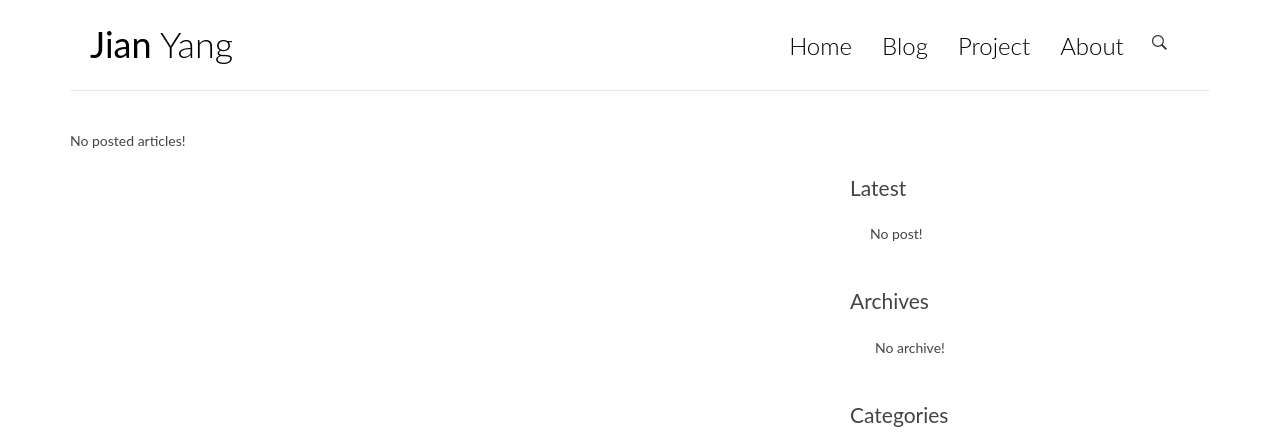
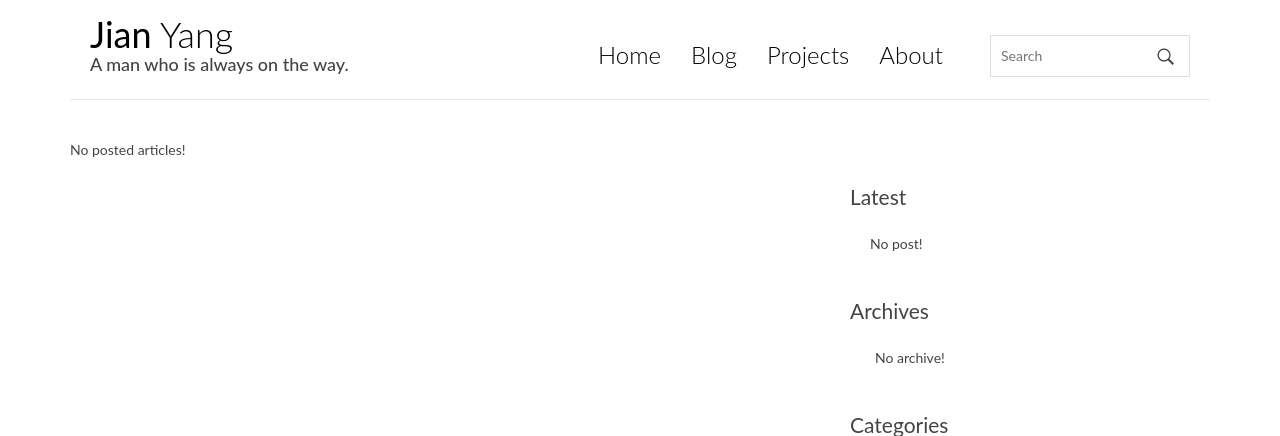
Before and after one commit to yangjufo/Personal-Website, a Django app: page / in a window 1280 px wide. Shown: the top 436 px of the page. Run offline with Django 3.2, Linux system fonts and the light colour scheme; data that the repository does not hold is empty; some libraries are stand-ins or nearby versions.

Commit message:
change the position of search input

```diff
--- a/blog/static/blog/css/custom.css
+++ b/blog/static/blog/css/custom.css
@@ -105,7 +105,7 @@ img {
 
 #site-header {
     background-color: #FFF;
-    padding: 25px 20px;
+    padding: 15px 20px;
     margin-bottom: 40px;
     border-bottom: 1px solid #e7e7e7;
 }
@@ -142,8 +142,8 @@ img {
  */
 
 .main-nav {
-    margin-top: 11px;
-    max-width: 95%;
+    margin-top: 30px;
+    max-width: 70%;
 }
 
 .main-nav a {
@@ -471,29 +471,18 @@ img {
  * 7.0 - Header Search Bar
  */
 
-#header-search-box {
-    position: absolute;
-    right: 38px;
-    top: 8px;
-}
-
 .search-form {
-    display: none;
     width: 25%;
     position: absolute;
     min-width: 200px;
-    right: -6px;
-    top: 33px;
+    right: 15px;
+    top: 20px;
+    border: 1px solid #ddd;
+    min-height: 42px;
 }
 
 #search-menu span {
     font-size: 20px;
-}
-
-#searchform {
-    position: relative;
-    border: 1px solid #ddd;
-    min-height: 42px;
 }
 
 #searchform input[type=search] {
@@ -507,8 +496,9 @@ img {
 
 #searchform button {
     position: absolute;
-    right: 6px;
-    top: 4px;
+    right: 15px;
+    top: 10px;
+    bottom: 10px;
     z-index: 999;
     background: transparent;
     border: 0;
@@ -791,21 +781,11 @@ img {
 
 @media (max-width: 991px) {
     .main-nav a {
-        margin-right: 20px;
-    }
-
-    #header-search-box {
-        position: absolute;
-        right: 20px;
+        margin-right: 10px;
     }
 }
 
 @media (max-width: 767px) {
-    #header-search-box {
-        right: 20px;
-        top: 9px;
-    }
-
     .main-nav {
         margin-top: 2px;
     }
--- a/mysite/settings.py
+++ b/mysite/settings.py
@@ -23,7 +23,7 @@ BASE_DIR = os.path.dirname(os.path.dirname(os.path.abspath(__file__)))
 SECRET_KEY = '28yoma5epbzt^4iwz7sbarp337*^p5v-^p8t2b&s!a50$y26!$'
 
 # SECURITY WARNING: don't run with debug turned on in production!
-DEBUG = False
+DEBUG = True
 
 ALLOWED_HOSTS = ['127.0.0.1', 'localhost', '.jianyang995.com']
 
--- a/templates/basic/base.html
+++ /dev/null
@@ -1,174 +0,0 @@
-{% load static %}
-{% load blog_tags %}
-<html lang="en">
-<head>
-    <title>Jian Yang  Blog&amp;Project&amp;Entertainment</title>
-
-    <!-- meta -->
-    <meta charset="UTF-8">
-    <meta name="viewport" content="width=device-width, initial-scale=1">
-
-    <!-- favicon -->
-    <link rel="shortcut icon" type="image/png" href="{% static 'favicon/favicon.ico' %}"/>
-
-    <!-- css -->
-    <link rel="stylesheet" type = "text/css" href="https://cdn.bootcss.com/bootstrap/3.3.7/css/bootstrap.min.css">
-    <link rel="stylesheet" type = "text/css" href="https://code.ionicframework.com/ionicons/2.0.1/css/ionicons.min.css">
-    <link rel="stylesheet" type = "text/css" href="{% static 'blog/css/pace.css' %}">
-    <link rel="stylesheet" type = "text/css" href="{% static 'blog/css/custom.css' %}">
-    <link rel="stylesheet" href="{% static 'blog/css/highlights/github.css' %}"
-
-    <!-- js -->
-    <script src="https://cdn.bootcss.com/jquery/2.1.3/jquery.min.js"></script>
-    <script src="https://cdn.bootcss.com/bootstrap/3.3.7/js/bootstrap.min.js"></script>
-    <script src="{% static 'blog/js/pace.min.js' %}"></script>
-    <script src="{% static 'blog/js/modernizr.custom.js' %}"></script>
-
-    <style>
-        span.highlighted {
-            color: red;
-        }
-    </style>
-</head>
-
-<body>
-<div class="container">
-    <header id="site-header">
-        <div class="row">
-            <div class="col-md-4 col-sm-5 col-xs-8">
-                <div class="logo">
-                    <h1><a href="{% url 'blog:index' %}"><b>Jian</b> Yang</a></h1>
-                </div>
-            </div><!-- col-md-4 -->
-            <div class="col-md-8 col-sm-7 col-xs-4">
-                <nav class="main-nav" role="navigation">
-                    <div class="navbar-header">
-                        <button type="button" id="trigger-overlay" class="navbar-toggle">
-                            <span class="ion-navicon"></span>
-                        </button>
-                    </div>
-
-                    <div class="collapse navbar-collapse" id="bs-example-navbar-collapse-1">
-                        <ul class="nav navbar-nav navbar-right">
-                            <li class="cl-effect-11"><a href="{% url 'blog:index' %}" data-hover="Home">Home</a></li>
-                            <li class="cl-effect-11"><a href="{% url 'blog:index' %}" data-hover="Blog">Blog</a></li>
-                            <li class="cl-effect-11"><a href="{% url 'project' %}" data-hover="Project">Project</a></li>
-                            <li class="cl-effect-11"><a href="{% url 'about' %}" data-hover="About">About</a></li>
-                            <!-- <li class="cl-effect-11"><a href="{% url 'contact' %}" data-hover="Contact">Contact</a></li> -->
-                        </ul>
-                    </div><!-- /.navbar-collapse -->
-                </nav>
-                <div id="header-search-box">
-                    <a id="search-menu" href="#"><span id="search-icon" class="ion-ios-search-strong"></span></a>
-                    <div id="search-form" class="search-form">
-                        <form role="search" method="get" id="searchform" action="{% url 'haystack_search' %}">
-                            <input type="search" name="q" placeholder="Search" required>
-                            <button type="submit"><span class="ion-ios-search-strong"></span></button>
-                        </form>
-                    </div>
-                </div>
-            </div><!-- col-md-8 -->
-        </div>
-    </header>
-</div>
-
-<div class="content-body">
-    <div class="container">
-        <div class="row">
-            <main class="col-md-8">
-                {% block main %}
-                {% endblock main %}
-            </main>
-            <aside class="col-md-4">
-                {% block toc %}
-                {% endblock toc %}
-                <div class="widget widget-recent-posts">
-                    <h3 class="widget-title">Latest</h3>
-                    {% get_recent_posts as recent_post_list %}
-                    <ul>
-                        {% for post in recent_post_list %}
-                        <li>
-                            <a href="{{ post.get_absolute_url }}">{{ post.title }}</a>
-                        </li>
-                        {% empty %}
-                        No post!
-                        {% endfor %}
-                    </ul>
-                </div>
-                <div class="widget widget-archives">
-                    <h3 class="widget-title">Archives</h3>
-                    {% archives as date_list %}
-                    <ul>
-                        {% for a_date in date_list %}
-                        <li>
-                            <a href="{% url 'blog:archives' a_date.year a_date.month %}">{{ a_date|date:'F' }}, {{ a_date.year }}</a>
-                        </li>
-                        {% empty %}
-                        No archive!
-                        {% endfor %}
-                    </ul>
-                </div>
-
-                <div class="widget widget-category">
-                    <h3 class="widget-title">Categories</h3>
-                    {% get_categories as category_list %}
-                    <ul>
-                        {% for category in category_list %}
-                        <li>
-                            <a href="{% url 'blog:category' category.pk %}">{{ category.name }}<span class="post-count"> ({{ category.num_posts }})</span></a>
-                        </li>
-                        {% empty %}
-                        No catogory!
-                        {% endfor %}
-                    </ul>
-                </div>
-
-                <div class="widget widget-tag-cloud">
-                    <h3 class="widget-title">Tags</h3>
-                    {% get_tags as tag_list %}
-                    <ul>
-                        {% for tag in tag_list %}
-                        <li>
-                            <a href="{% url 'blog:tag' tag.pk %}">{{ tag.name }}</a>
-                        </li>
-                        {% empty %}
-                        No tag!
-                        {% endfor %}
-                    </ul>
-                </div>
-                <div class="rss">
-                    <a href="{% url 'rss' %}"><span class="ion-social-rss-outline"></span> RSS Subscription</a>
-                </div>
-            </aside>
-        </div>
-    </div>
-</div>
-<footer id="site-footer">
-    <div class="container">
-        <div class="row">
-            <div class="col-md-12">
-                <p class="copyright">&copy 2018 - Jian Yang</a>
-                </p>
-            </div>
-        </div>
-    </div>
-</footer>
-
-<!-- Mobile Menu -->
-<div class="overlay overlay-hugeinc">
-    <button type="button" class="overlay-close"><span class="ion-ios-close-empty"></span></button>
-    <nav>
-        <ul>
-            <li><a href="{% url 'blog:index' %}" data-hover="Home">Home</a></li>
-            <li><a href="{% url 'blog:index' %}" data-hover="Blog">Blog</a></li>
-            <li><a href="{% url 'project' %}" data-hover="Project">Project</a></li>
-            <li><a href="{% url 'about' %}" data-hover="About">About</a></li>
-            <!-- <li><a href="{% url 'contact' %}" data-hover="Contact">Contact</a></li> -->
-        </ul>
-    </nav>
-</div>
-
-<script src="{% static 'blog/js/script.js' %}"></script>
-
-</body>
-</html>
--- /dev/null
+++ b/templates/blog/base.html
@@ -0,0 +1,170 @@
+{% load static %}
+{% load blog_tags %}
+<html lang="en">
+    <head>
+        <title>Welcome | Jian Yang</title>
+
+        <!-- meta -->
+        <meta charset="UTF-8">
+        <meta name="viewport" content="width=device-width, initial-scale=1">
+
+        <!-- favicon -->
+        <link rel="shortcut icon" type="image/png" href="{% static 'favicon/favicon.ico' %}"/>
+
+        <!-- css -->
+        <link rel="stylesheet" type = "text/css" href="https://cdn.bootcss.com/bootstrap/3.3.7/css/bootstrap.min.css">
+        <link rel="stylesheet" type = "text/css" href="https://code.ionicframework.com/ionicons/2.0.1/css/ionicons.min.css">
+        <link rel="stylesheet" type = "text/css" href="{% static 'blog/css/pace.css' %}">
+        <link rel="stylesheet" type = "text/css" href="{% static 'blog/css/custom.css' %}">
+        <link rel="stylesheet" href="{% static 'blog/css/highlights/github.css' %}"
+
+        <!-- js -->
+        <script src="https://cdn.bootcss.com/jquery/2.1.3/jquery.min.js"></script>
+        <script src="https://cdn.bootcss.com/bootstrap/3.3.7/js/bootstrap.min.js"></script>
+        <script src="{% static 'blog/js/pace.min.js' %}"></script>
+        <script src="{% static 'blog/js/modernizr.custom.js' %}"></script>
+
+        <style>
+            span.highlighted {
+                color: red;
+            }
+        </style>
+    </head>
+
+    <body>
+    <div class="container">
+        <header id="site-header">
+            <div class="row">
+                <div class="col-md-4 col-sm-5 col-xs-8">
+                    <div class="logo">
+                        <h1 class="logo-h1"><a href="{% url 'blog:index' %}"><b>Jian</b> Yang</a></h1>
+                        <h4 class="logo-h4">A man who is always on the way.</h4>
+                    </div>
+                </div><!-- col-md-4 -->
+                <div class="col-md-8 col-sm-7 col-xs-4">
+                    <nav class="main-nav" role="navigation">
+                        <div class="navbar-header">
+                            <button type="button" id="trigger-overlay" class="navbar-toggle">
+                                <span class="ion-navicon"></span>
+                            </button>
+                        </div>
+
+                        <div class="collapse navbar-collapse" id="bs-example-navbar-collapse-1">
+                            <ul class="nav navbar-nav navbar-right">
+                                <li class="cl-effect-11"><a href="{% url 'blog:index' %}" data-hover="Home">Home</a></li>
+                                <li class="cl-effect-11"><a href="{% url 'blog:index' %}" data-hover="Blog">Blog</a></li>
+                                <li class="cl-effect-11"><a href="{% url 'project' %}" data-hover="Projects">Projects</a></li>
+                                <li class="cl-effect-11"><a href="{% url 'about' %}" data-hover="About">About</a></li>
+                                <!-- <li class="cl-effect-11"><a href="{% url 'contact' %}" data-hover="Contact">Contact</a></li> -->
+                            </ul>
+                        </div><!-- /.navbar-collapse -->
+                    </nav>
+                    <div id="searchform" class="search-form">
+                        <input type="search" name="q" placeholder="Search" required>
+                        <button type="submit"><span class="ion-ios-search-strong"></span></button>
+                    </div>
+                </div><!-- col-md-8 -->
+            </div>
+        </header>
+    </div>
+
+    <div class="content-body">
+        <div class="container">
+            <div class="row">
+                <main class="col-md-8">
+                    {% block main %}
+                    {% endblock main %}
+                </main>
+                <aside class="col-md-4">
+                    {% block toc %}
+                    {% endblock toc %}
+                    <div class="widget widget-recent-posts">
+                        <h3 class="widget-title">Latest</h3>
+                        {% get_recent_posts as recent_post_list %}
+                        <ul>
+                            {% for post in recent_post_list %}
+                            <li>
+                                <a href="{{ post.get_absolute_url }}">{{ post.title }}</a>
+                            </li>
+                            {% empty %}
+                            No post!
+                            {% endfor %}
+                        </ul>
+                    </div>
+                    <div class="widget widget-archives">
+                        <h3 class="widget-title">Archives</h3>
+                        {% archives as date_list %}
+                        <ul>
+                            {% for a_date in date_list %}
+                            <li>
+                                <a href="{% url 'blog:archives' a_date.year a_date.month %}">{{ a_date|date:'F' }}, {{ a_date.year }}</a>
+                            </li>
+                            {% empty %}
+                            No archive!
+                            {% endfor %}
+                        </ul>
+                    </div>
+
+                    <div class="widget widget-category">
+                        <h3 class="widget-title">Categories</h3>
+                        {% get_categories as category_list %}
+                        <ul>
+                            {% for category in category_list %}
+                            <li>
+                                <a href="{% url 'blog:category' category.pk %}">{{ category.name }}<span class="post-count"> ({{ category.num_posts }})</span></a>
+                            </li>
+                            {% empty %}
+                            No catogory!
+                            {% endfor %}
+                        </ul>
+                    </div>
+
+                    <div class="widget widget-tag-cloud">
+                        <h3 class="widget-title">Tags</h3>
+                        {% get_tags as tag_list %}
+                        <ul>
+                            {% for tag in tag_list %}
+                            <li>
+                                <a href="{% url 'blog:tag' tag.pk %}">{{ tag.name }}</a>
+                            </li>
+                            {% empty %}
+                            No tag!
+                            {% endfor %}
+                        </ul>
+                    </div>
+                    <div class="rss">
+                        <a href="{% url 'rss' %}"><span class="ion-social-rss-outline"></span> RSS Subscription</a>
+                    </div>
+                </aside>
+            </div>
+        </div>
+    </div>
+    <footer id="site-footer">
+        <div class="container">
+            <div class="row">
+                <div class="col-md-12">
+                    <p class="copyright">&copy; 2018 - Jian Yang</a>
+                    </p>
+                </div>
+            </div>
+        </div>
+    </footer>
+
+    <!-- Mobile Menu -->
+    <div class="overlay overlay-hugeinc">
+        <button type="button" class="overlay-close"><span class="ion-ios-close-empty"></span></button>
+        <nav>
+            <ul>
+                <li><a href="{% url 'blog:index' %}" data-hover="Home">Home</a></li>
+                <li><a href="{% url 'blog:index' %}" data-hover="Blog">Blog</a></li>
+                <li><a href="{% url 'project' %}" data-hover="Projects">Projects</a></li>
+                <li><a href="{% url 'about' %}" data-hover="About">About</a></li>
+                <!-- <li><a href="{% url 'contact' %}" data-hover="Contact">Contact</a></li> -->
+            </ul>
+        </nav>
+    </div>
+
+    <script src="{% static 'blog/js/script.js' %}"></script>
+
+    </body>
+</html>
--- a/templates/blog/detail.html
+++ b/templates/blog/detail.html
@@ -1,4 +1,4 @@
-{% extends 'basic/base.html' %}
+{% extends 'blog/base.html' %}
 {% block main %}
     <article class="post post-{{ post.pk }}">
         <header class="entry-header">
--- a/templates/blog/index.html
+++ b/templates/blog/index.html
@@ -1,4 +1,4 @@
-{% extends 'basic/base.html' %}
+{% extends 'blog/base.html' %}
 {% block main %}
     {% for post in post_list %}
     <article class="post post-{{ post.pk }}">
--- a/templates/project/index.html
+++ b/templates/project/index.html
@@ -1,4 +1,4 @@
-{% extends 'basic/base.html' %}
+{% extends 'blog/base.html' %}
 {% block main %}
 Coming soon!
 {% endblock main %}
```
Also changed, not shown: templates/basic/about.html (+10 -15 lines), templates/blog/full-width.html (deleted, +0 -188 lines).
